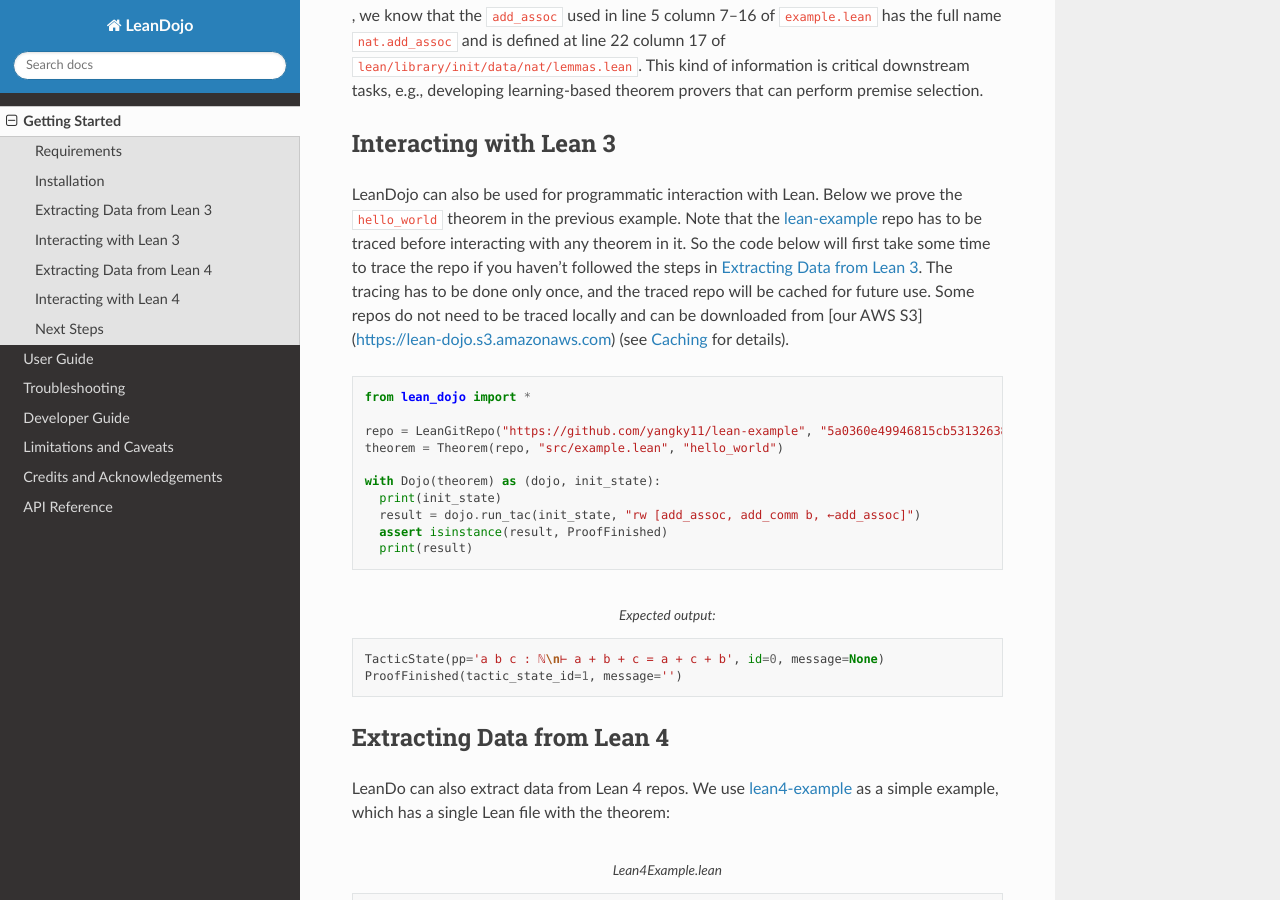
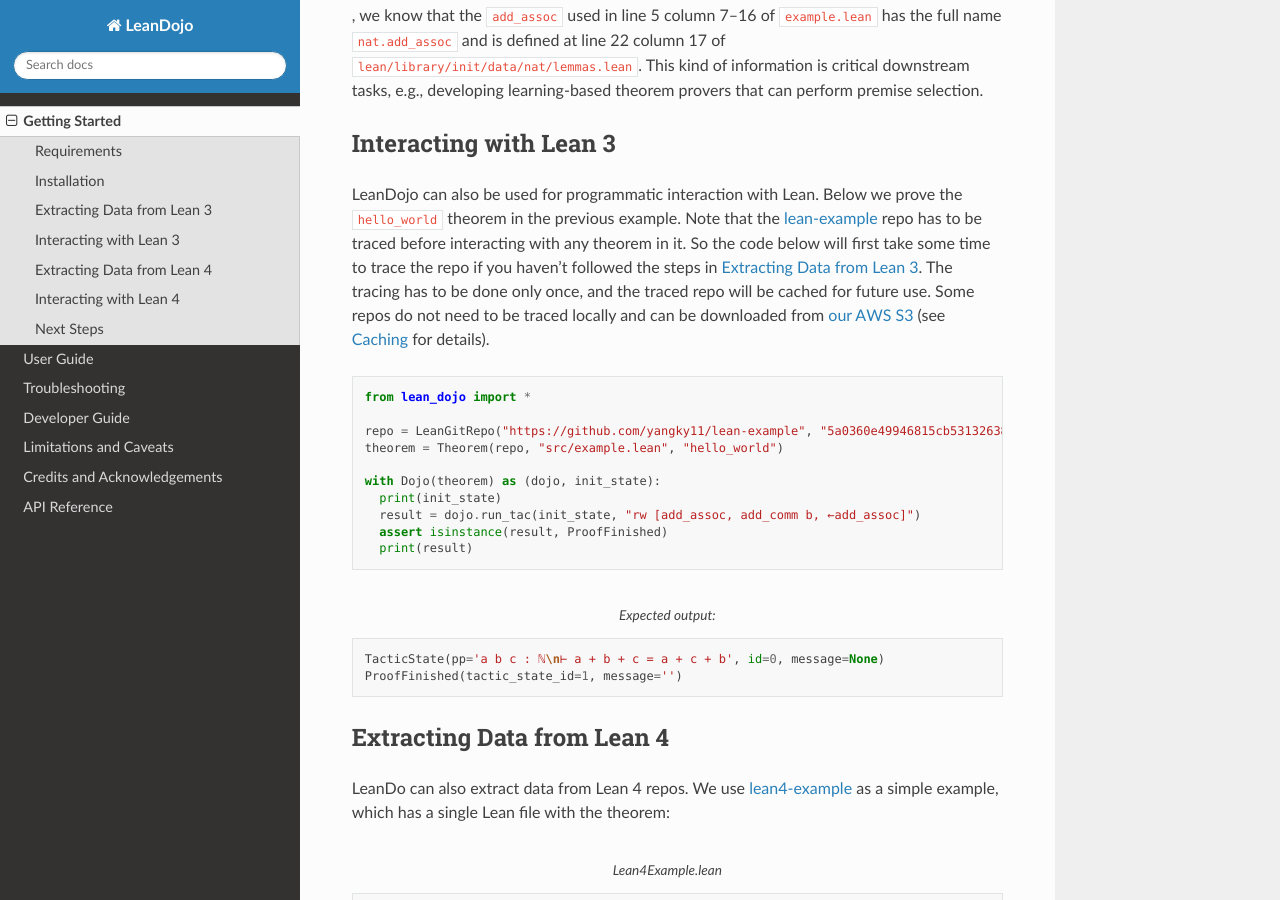
Before and after one commit to lean-dojo/LeanDojo, a Sphinx documentation site: the page built from docs/source/getting-started.rst, in a window 1280 px wide and 900 px high, scrolled down 3134 px. Built offline with Sphinx 7.4.7 and the Read the Docs theme 2.0.0, drawn with Linux system fonts in a browser that asks for light colours; some of the changed text lies outside the part shown.

Commit message:
Update getting-started.rst

```diff
--- a/docs/source/getting-started.rst
+++ b/docs/source/getting-started.rst
@@ -175,7 +175,7 @@ theorem in the previous example. Note that the `lean-example <https://github.com
 has to be traced before interacting with any theorem in it. So the code below will first take some time
 to trace the repo if you haven't followed the steps in :ref:`extracting-data-from-lean3`. The tracing has to be done
 only once, and the traced repo will be cached for future use. Some repos do not need to be traced locally and
-can be downloaded from [our AWS S3](https://lean-dojo.s3.amazonaws.com) (see :ref:`caching` for details).
+can be downloaded from `our AWS S3 <https://lean-dojo.s3.amazonaws.com>`_ (see :ref:`caching` for details).
 
 .. code-block:: python
 
@@ -433,7 +433,7 @@ theorem in the previous example. Note that the `lean4-example <https://github.co
 has to be traced before interacting with any theorem in it. So the code below will first take some time
 to trace the repo if you haven't followed the steps in :ref:`extracting-data-from-lean4`.  The tracing has to be done
 only once, and the traced repo will be cached for future use. Some repos do not need to be traced locally and
-can be downloaded from [our AWS S3](https://lean-dojo.s3.amazonaws.com) (see :ref:`caching` for details).
+can be downloaded from `our AWS S3 <https://lean-dojo.s3.amazonaws.com>`_ (see :ref:`caching` for details).
 
 .. code-block:: python
 
```
